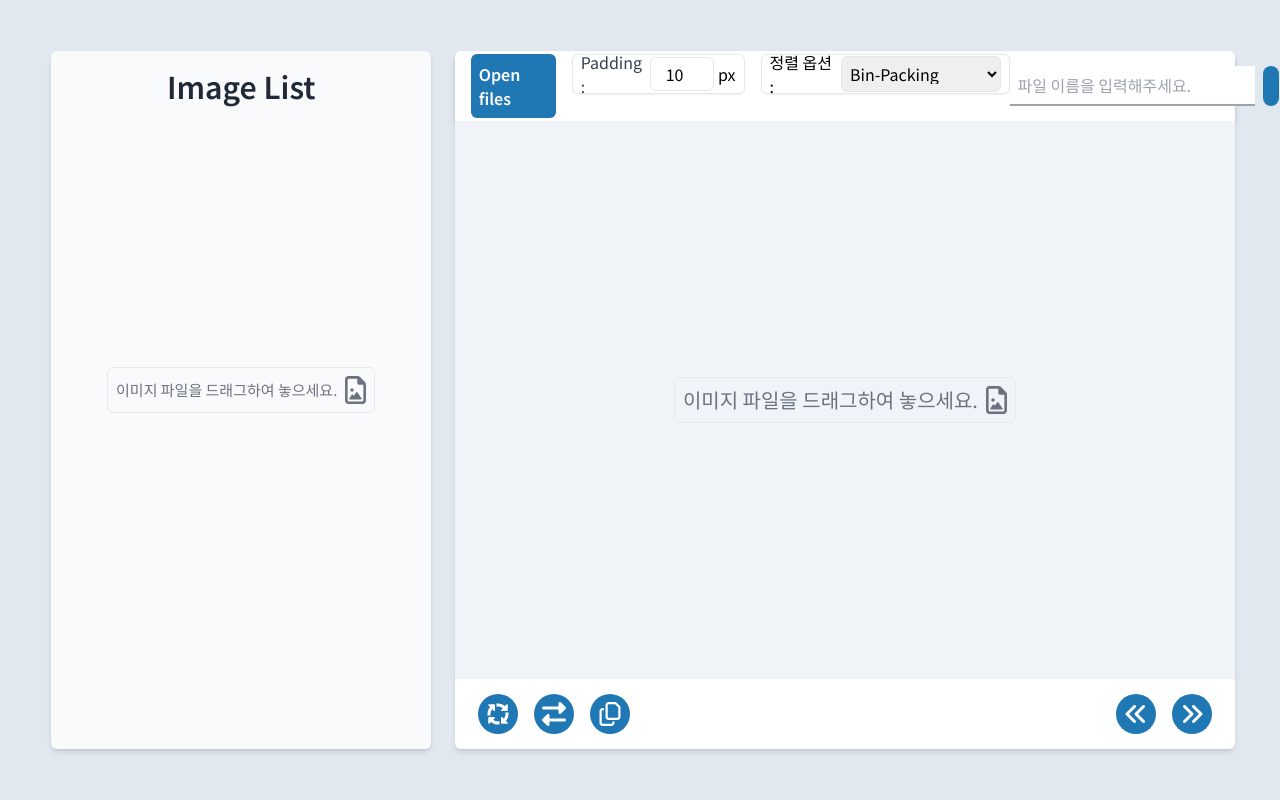
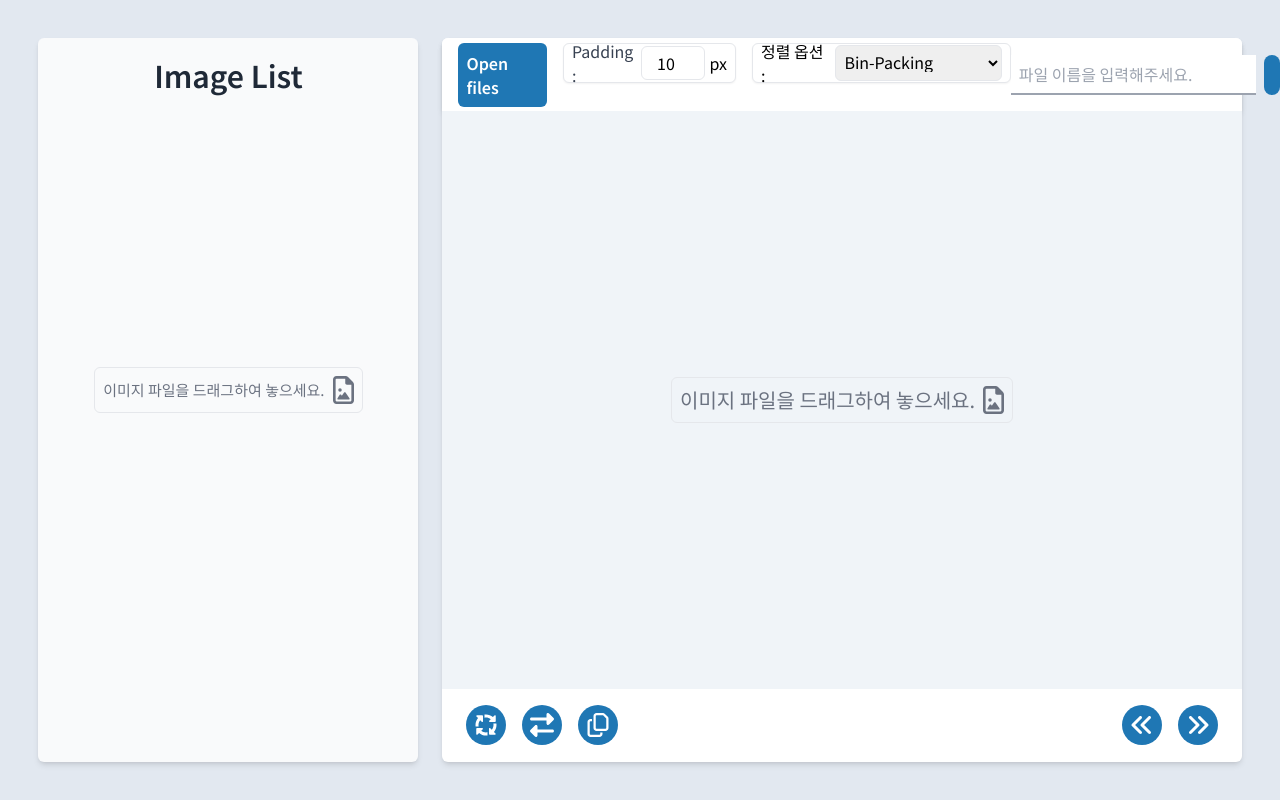
Before and after one commit to seungmin2222/spwriter-client, a React (Vite) app: page / in a window 1280 px wide. Built offline with nearby package versions, Linux system fonts and the light colour scheme.

Commit message:
💄 Design: 전체적인 너비, 컴포넌트간padding 비율 조절

```diff
--- a/src/components/App.jsx
+++ b/src/components/App.jsx
@@ -5,7 +5,7 @@ import SpriteMain from './SpriteMain';
 function App() {
   return (
     <div
-      className="flex justify-between w-screen h-screen bg-slate-200 p-[4%]"
+      className="flex justify-between w-screen h-screen bg-slate-200 p-[3%]"
       data-testid="app"
     >
       <ImageList />
--- a/src/components/SpriteMain.jsx
+++ b/src/components/SpriteMain.jsx
@@ -6,7 +6,7 @@ import Footer from './Footer';
 function SpriteMain() {
   return (
     <main
-      className="flex flex-col w-[72%] w-min-[955px] h-full bg-[#ffffff] rounded-md shadow-md"
+      className="flex flex-col w-[70%] w-min-[955px] h-full bg-[#ffffff] rounded-md shadow-md"
       data-testid="sprite-main"
     >
       <Navbar />
```
